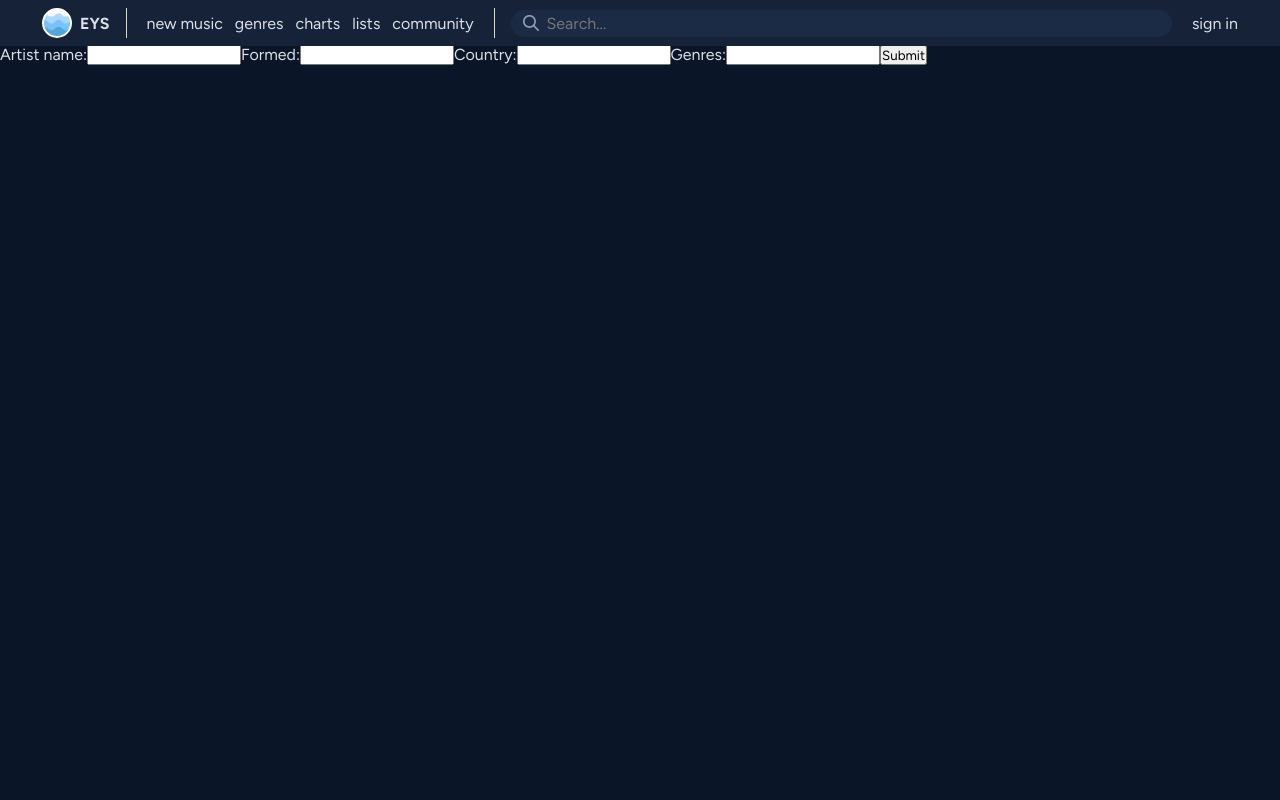
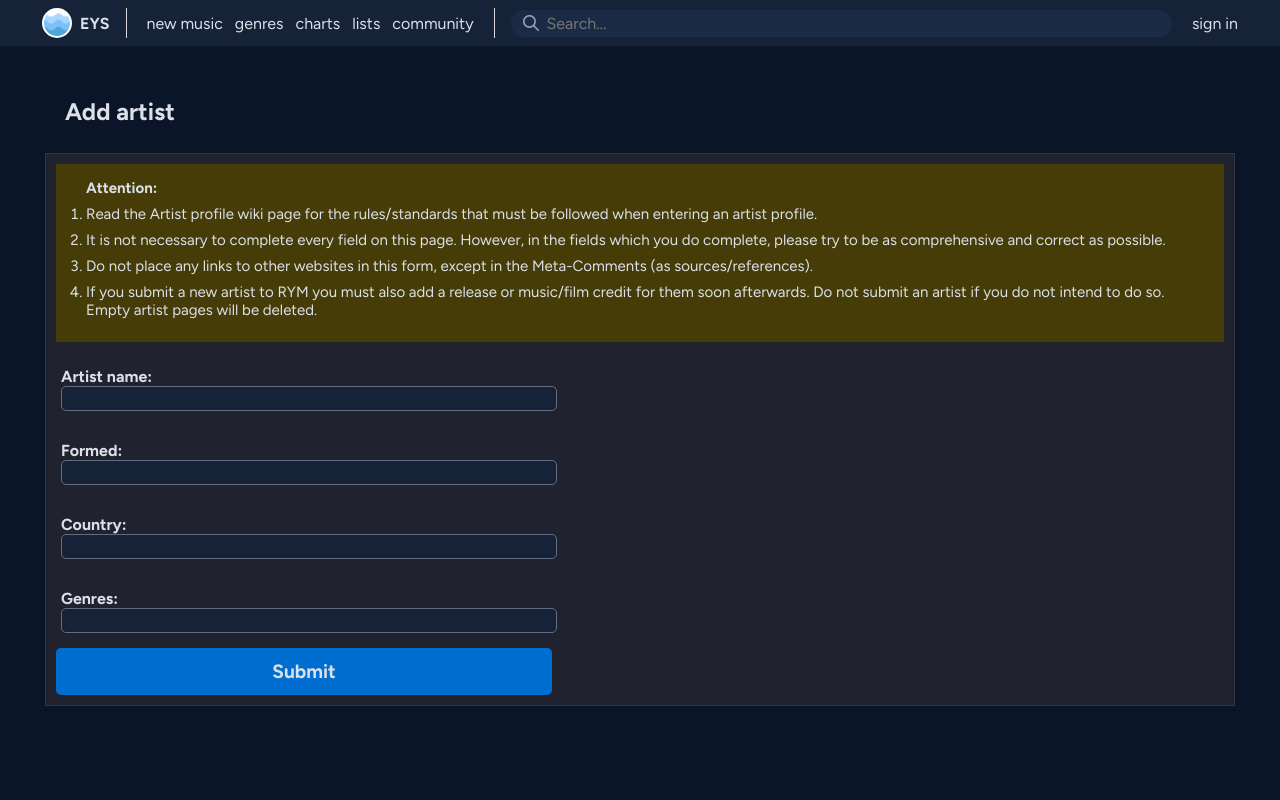
Before and after one commit to thomaspaysac/rateeverything, a React (Create React App) app: page /artist/add_artist in a window 1280 px wide. Shown: the top 800 px of the page. Built offline with nearby package versions, Linux system fonts and the light colour scheme; no server answers.

Commit message:
Update add artist styling

```diff
--- a/src/App.css
+++ b/src/App.css
@@ -659,6 +659,12 @@ footer {
   color: #A8AEBA;
   white-space: pre-wrap; }
 
+.add-release_page .global-container,
+.edit-release_page .global-container,
+.edit-artist_page .global-container {
+  background-color: #20232F;
+  border: 1px solid #323643;
+  padding: 10px; }
 .add-release_page h2,
 .edit-release_page h2,
 .edit-artist_page h2 {
--- a/src/components/Artist.js
+++ b/src/components/Artist.js
@@ -8,18 +8,20 @@ import { Link, useParams } from "react-router-dom";
 const ArtistPage = (props) => {
   const [artist, setArtist] = useState([]);
   const [releases, setReleases] = useState([]);
-  const [artistImage, setArtistImage] = useState();
+  const [artistImage, setArtistImage] = useState('https://firebasestorage.googleapis.com/v0/b/rym-clone.appspot.com/o/empty-art.png?alt=media&token=6c4c0612-7a8b-4a9b-a1ae-7552cdf286f7');
   const [genres, setGenres] = useState([]);
 
   const urlParams = useParams().artist;
   const fetchData = async (artist) => {
     const data = await getArtist(artist);
-    const releasesCopy = data.releases.slice();
-    const sortedReleases = data.releases.sort((a, b) => (a.year > b.year) ? 1 : (a.year < b.year) ? -1 : 0);
-    const bestRelease = releasesCopy.sort((a , b) => (a.average < b.average) ? 1 : (a.average > b.average) ? -1 : 0);
     setArtist(data);
-    setReleases(sortedReleases);
-    setArtistImage(bestRelease[0].imagePath);
+    if (data.releases.length !== 0) {
+      const releasesCopy = data.releases.slice();
+      const sortedReleases = data.releases.sort((a, b) => (a.year > b.year) ? 1 : (a.year < b.year) ? -1 : 0);
+      const bestRelease = releasesCopy.sort((a , b) => (a.average < b.average) ? 1 : (a.average > b.average) ? -1 : 0);
+      setReleases(sortedReleases);
+      setArtistImage(bestRelease[0].imagePath);
+    }
     setGenres(data.genres.join(', '));
   };
 
--- a/src/components/EditArtist.js
+++ b/src/components/EditArtist.js
@@ -68,6 +68,7 @@ const EditArtist = (props) => {
   return (
     <div className='content-page edit-artist_page'>
       <div className='content-wrapper'>
+        <div className='global-container'>
           <h2 className='section-header'>Update profile for {displayArtistName()}</h2>
           <div className='warning'>
             <div className="bolded">Attention:</div>
@@ -77,13 +78,13 @@ const EditArtist = (props) => {
               <li>Do not place any links to other websites in this form, except in the Meta-Comments (as sources/references).</li>
             </ol>
           </div>
-
           <form method='post' id='edit-artist-form' onSubmit={sendForm}>
             {formContainer()}
             <input id='edit-artist_submit-button' className='bolded' type='submit' value='Submit update' />
           </form>
         </div>
       </div>
+    </div>
   );
 }
 
--- a/src/components/NewArtist.js
+++ b/src/components/NewArtist.js
@@ -19,21 +19,44 @@ const NewArtistPage = () => {
   }
 
   return (
-    <div className='content-page'>
+    <div className='content-page edit-artist_page'>
+      <div className='content-wrapper'>
+        <h2 className='section-header'>Add artist</h2>
+
+        <div className='global-container'>
+          <div className='warning'>
+            <div className="bolded">Attention:</div>
+            <ol>
+              <li>Read the Artist profile wiki page for the rules/standards that must be followed when entering an artist profile.</li>
+              <li>It is not necessary to complete every field on this page. However, in the fields which you do complete, please try to be as comprehensive and correct as possible.</li>
+              <li>Do not place any links to other websites in this form, except in the Meta-Comments (as sources/references).</li>
+              <li>If you submit a new artist to RYM you must also add a release or music/film credit for them soon afterwards. Do not submit an artist if you do not intend to do so. Empty artist pages will be deleted.</li>
+            </ol>
+          </div>
           <div>
           <form method='post' id='new-artist-form' onSubmit={sendForm}>
-          <label htmlFor='name'>Artist name:</label>
+            <div className='submission_input-group'>
+              <label htmlFor='name' className='bolded form-label'>Artist name:</label>
               <input type='text' name='name' required />
-          <label htmlFor='formed'>Formed:</label>
+            </div>
+            <div className='submission_input-group'>
+              <label htmlFor='formed' className='bolded form-label'>Formed:</label>
               <input type='number' name='formed' required />
-          <label htmlFor='country'>Country:</label>
+            </div>
+            <div className='submission_input-group'>
+              <label htmlFor='country' className='bolded form-label'>Country:</label>
               <input type='text' name='country' required />
-          <label htmlFor='genres'>Genres:</label>
+            </div>
+            <div className='submission_input-group'>
+              <label htmlFor='genres' className='bolded form-label'>Genres:</label>
               <input type='text' name='genres' />
-          <input type='submit' value='Submit' required/>
+            </div>
+            <input id='edit-artist_submit-button' className='bolded' type='submit' value='Submit' required/>
           </form>
                 </div>
+        </div>
 
+    </div>
     </div>
   );
 }
--- a/src/components/release_page/CatalogPopup.js
+++ b/src/components/release_page/CatalogPopup.js
@@ -48,11 +48,15 @@ const CatalogPopup = ({releaseID, username}) => {
   const popup = document.querySelector('.catalog-popup');
 
   const openPopup = () => {
-    popup.style.display = 'flex';
+    if (popup) {
+      popup.style.display = 'flex';
+    }
   }
 
   const closePopup = () => {
-    popup.style.display = 'none';
+    if (popup) {
+      popup.style.display = 'none';
+    }
   }
 
   useEffect(() => {
```
Also changed, not shown: src/App.scss (+7 -0 lines), 2 other files (tests, documents, lock files or other folders). Lines whose indentation alone changed are shown as unchanged.
